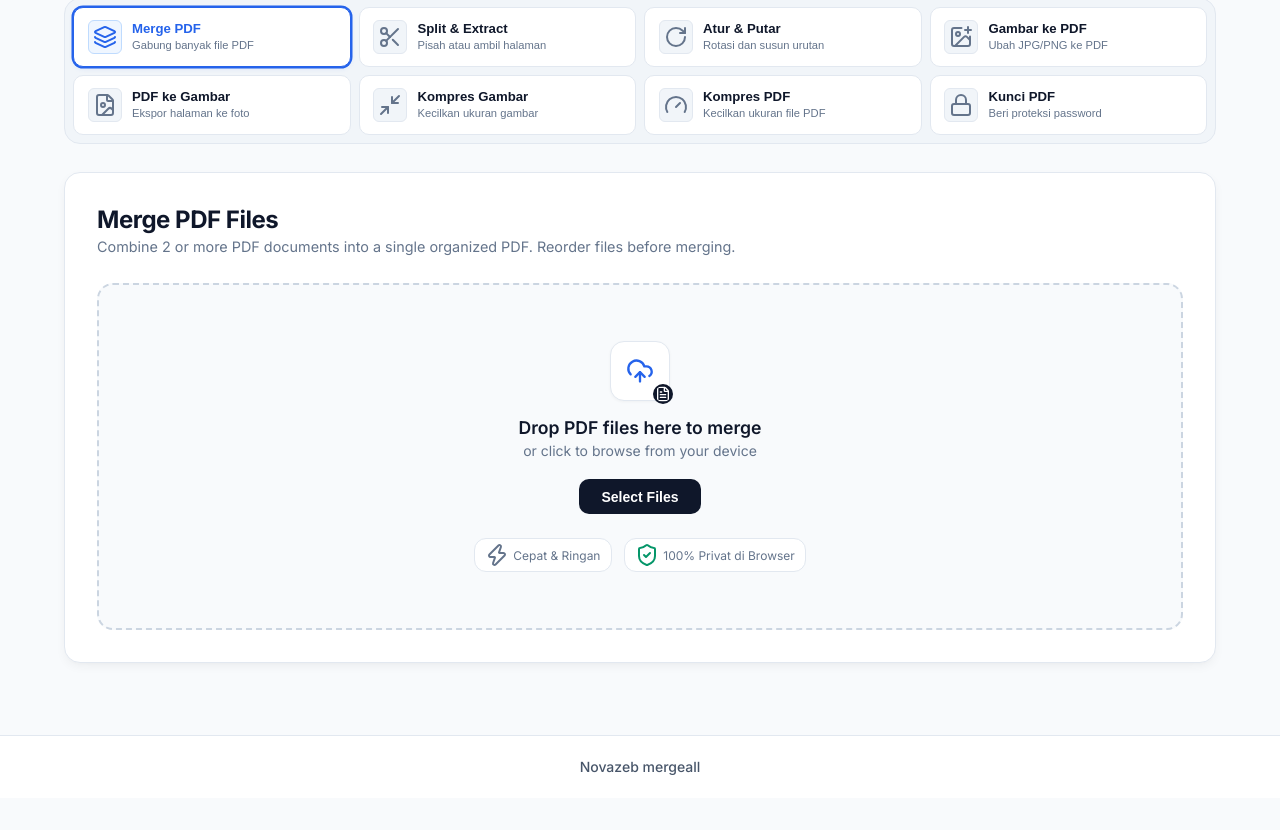
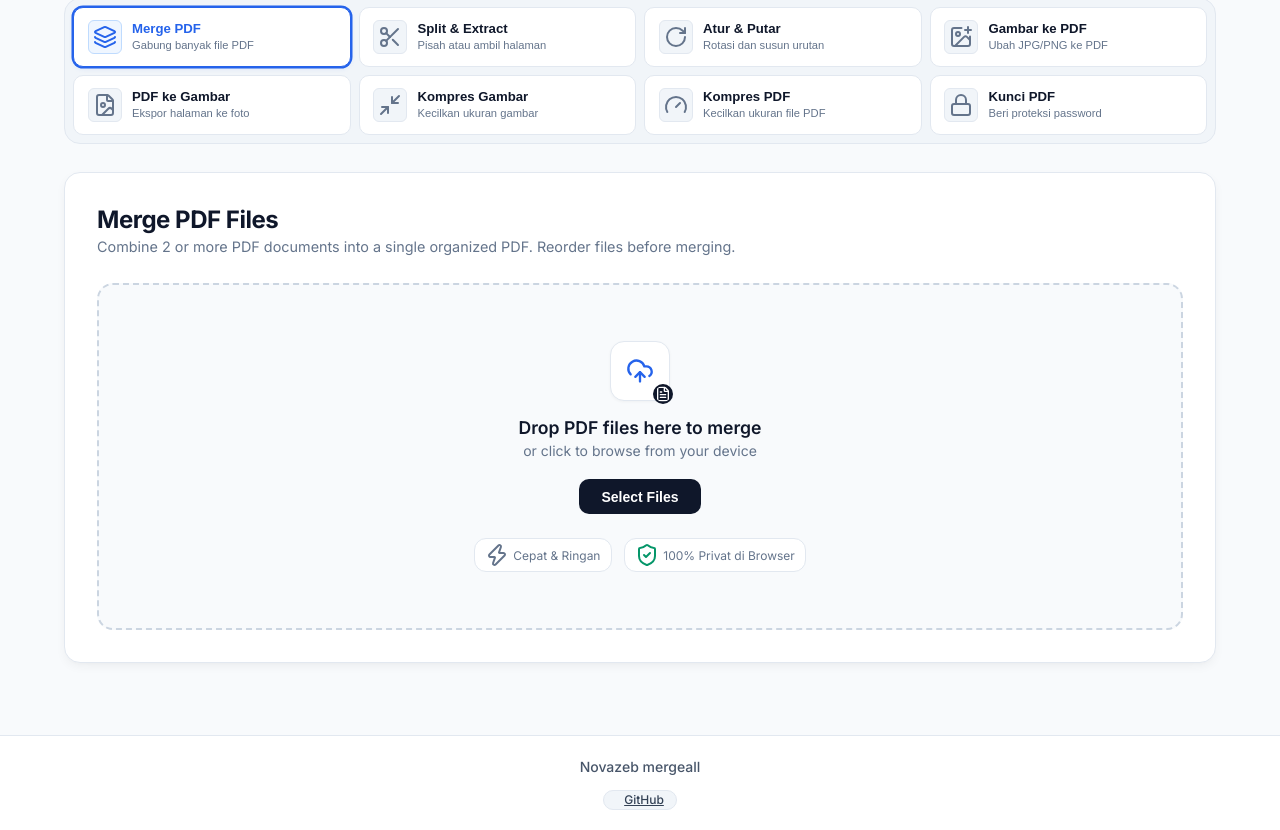
Before and after one commit to Novazeb/mergeall, a React (Vite) app: page / in a window 1280 px wide. Shown: the part 162-992 px from the top of the page. Before the commit the page ends 960 px from the top, so only its background shows below. Built offline with nearby package versions, Linux system fonts and the light colour scheme.

Commit message:
feat(app): add ScanDocumentTool routing and github repository link in footer

```diff
--- a/src/App.jsx
+++ b/src/App.jsx
@@ -11,6 +11,7 @@
 import OrganizePdfTool from './tools/OrganizePdfTool';
 import CompressPdfTool from './tools/CompressPdfTool';
 import ProtectPdfTool from './tools/ProtectPdfTool';
+import ScanDocumentTool from './tools/ScanDocumentTool';
 
 export default function App() {
   const [activeTab, setActiveTab] = useState('merge');
@@ -27,6 +28,7 @@
             {activeTab === 'merge' && <MergePdfTool />}
             {activeTab === 'split' && <SplitPdfTool />}
             {activeTab === 'organize' && <OrganizePdfTool />}
+            {activeTab === 'scan' && <ScanDocumentTool />}
             {activeTab === 'img2pdf' && <ImageToPdfTool />}
             {activeTab === 'pdf2img' && <PdfToImageTool />}
             {activeTab === 'compress' && <CompressImageTool />}
@@ -36,8 +38,29 @@
         </main>
 
         <footer className="footer-container">
-          <div className="footer-content flex justify-center text-center">
+          <div className="footer-content flex flex-col sm:flex-row items-center justify-between gap-3">
             <p className="text-slate-600 text-sm font-medium">Novazeb mergeall</p>
+            <a
+              href="https://github.com/Novazeb/mergeall"
+              target="_blank"
+              rel="noopener noreferrer"
+              className="inline-flex items-center gap-2 px-3 py-1.5 rounded-lg text-xs font-medium text-slate-700 hover:text-slate-900 bg-slate-100 hover:bg-slate-200/80 border border-slate-200 transition-colors"
+              aria-label="GitHub Repository"
+            >
+              <svg
+                className="w-4 h-4"
+                viewBox="0 0 24 24"
+                fill="currentColor"
+                aria-hidden="true"
+              >
+                <path
+                  fillRule="evenodd"
+                  clipRule="evenodd"
+                  d="M12 2C6.477 2 2 6.484 2 12.017c0 4.425 2.865 8.18 6.839 9.504.5.092.682-.217.682-.483 0-.237-.008-.868-.013-1.703-2.782.605-3.369-1.343-3.369-1.343-.454-1.158-1.11-1.466-1.11-1.466-.908-.62.069-.608.069-.608 1.003.07 1.53 1.032 1.53 1.032.892 1.53 2.341 1.088 2.91.832.092-.647.35-1.088.636-1.338-2.22-.253-4.555-1.113-4.555-4.951 0-1.093.39-1.988 1.029-2.688-.103-.253-.446-1.272.098-2.65 0 0 .84-.27 2.75 1.026A9.564 9.564 0 0112 6.844c.85.004 1.705.115 2.504.337 1.909-1.296 2.747-1.027 2.747-1.027.546 1.379.202 2.398.1 2.651.64.7 1.028 1.595 1.028 2.688 0 3.848-2.339 4.695-4.566 4.943.359.309.678.92.678 1.855 0 1.338-.012 2.419-.012 2.747 0 .268.18.58.688.482A10.019 10.019 0 0022 12.017C22 6.484 17.522 2 12 2z"
+                />
+              </svg>
+              <span>GitHub</span>
+            </a>
           </div>
         </footer>
       </div>
```
